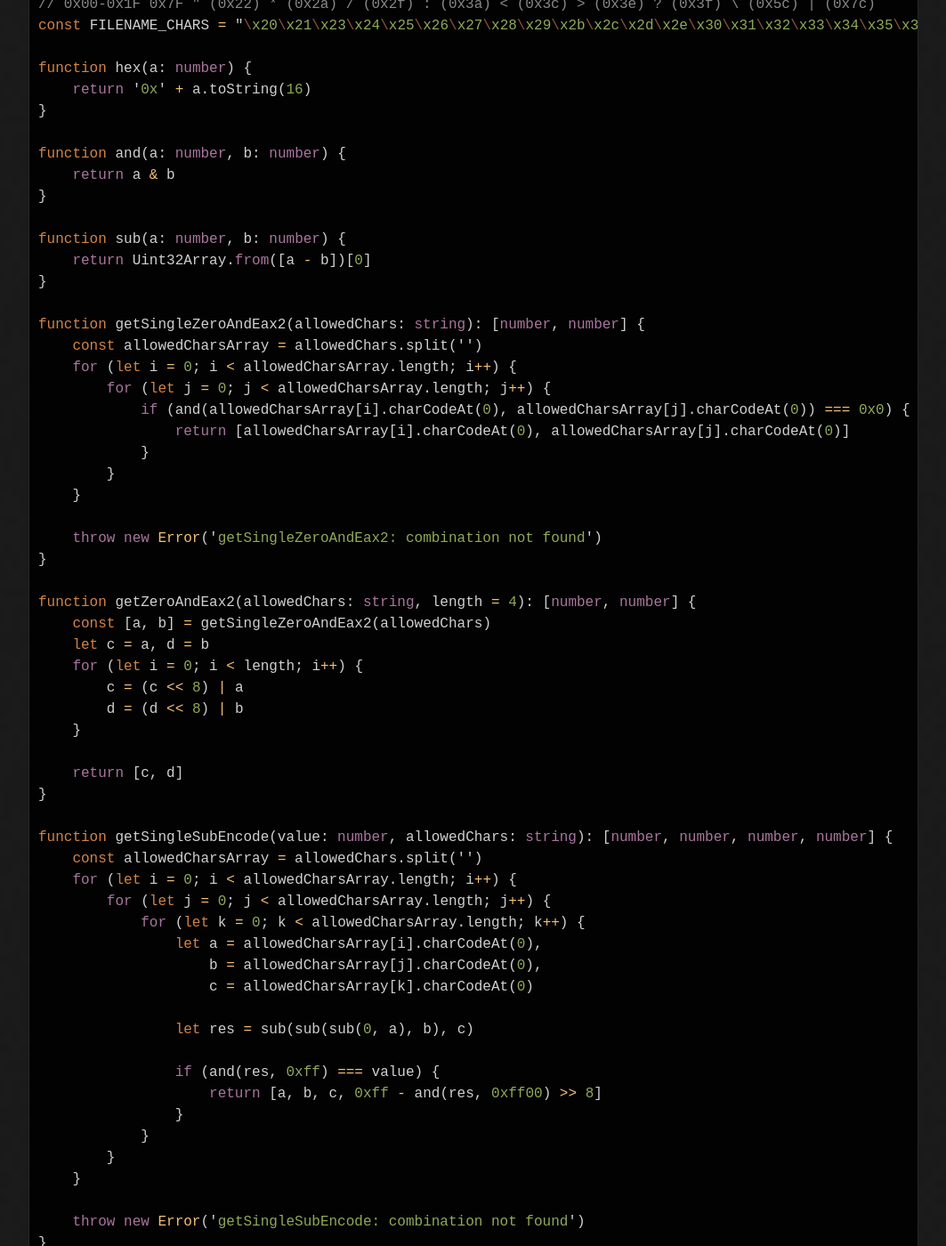
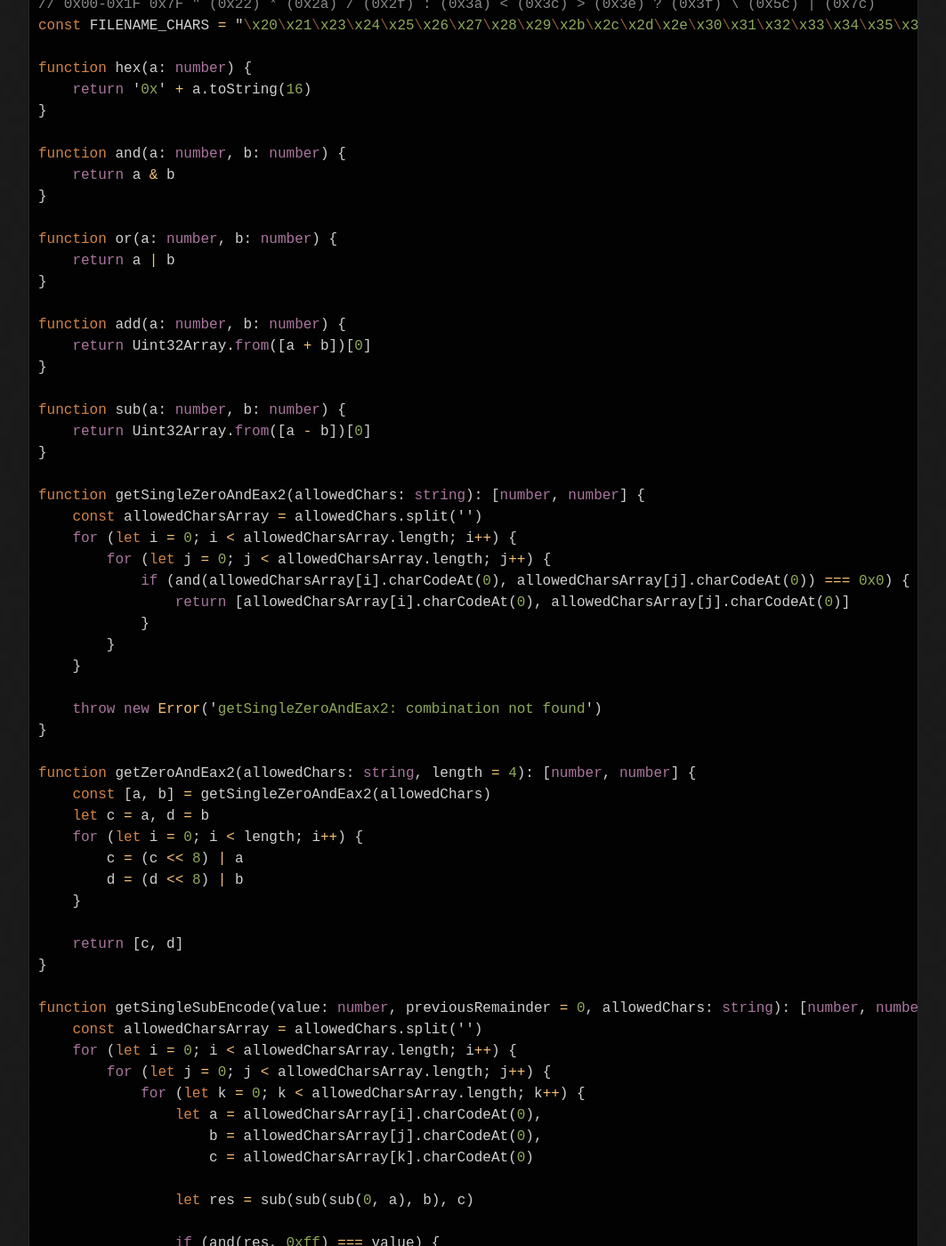
Before and after one commit to phra/phra.github.io, a Jekyll site: the page built from posts/and-sub-encoder.md, in a window 1280 px wide and 1400 px high, scrolled down 874 px. Shown: the whole window at 89% size, without its empty margins (108-1171 px from the left). Built offline with Jekyll 4.4.1, drawn with Linux system fonts in a browser that asks for light colours; some of the changed text lies outside the part shown.

Commit message:
fix: and-sub encoder

```diff
--- a/posts/and-sub-encoder.md
+++ b/posts/and-sub-encoder.md
@@ -32,6 +32,12 @@
 function and(a, b) {
     return a & b;
 }
+function or(a, b) {
+    return a | b;
+}
+function add(a, b) {
+    return Uint32Array.from([a + b])[0];
+}
 function sub(a, b) {
     return Uint32Array.from([a - b])[0];
 }
@@ -55,7 +61,7 @@
     }
     return [c, d];
 }
-function getSingleSubEncode(value, allowedChars) {
+function getSingleSubEncode(value, previousRemainder = 0, allowedChars) {
     const allowedCharsArray = allowedChars.split('');
     for (let i = 0; i < allowedCharsArray.length; i++) {
         for (let j = 0; j < allowedCharsArray.length; j++) {
@@ -63,7 +69,7 @@
                 let a = allowedCharsArray[i].charCodeAt(0), b = allowedCharsArray[j].charCodeAt(0), c = allowedCharsArray[k].charCodeAt(0);
                 let res = sub(sub(sub(0, a), b), c);
                 if (and(res, 0xff) === value) {
-                    return [a, b, c, 0xff - and(res, 0xff00) >> 8];
+                    return [a, b, c, add(sub(0xff, res), previousRemainder) >> 8];
                 }
             }
         }
@@ -73,9 +79,8 @@
 function getSubEncode(value, allowedChars, length = 4) {
     let remaining = value, remainder = 0, a = 0, b = 0, c = 0;
     for (let i = 0; i < length; i++) {
-        const current = and(remaining + remainder, 0x00000000000000ff);
-        console.log(`encoding ${hex(current)}`)
-        const [d, e, f, r] = getSingleSubEncode(current, allowedChars);
+        const current = and(add(remaining, remainder), 0x00000000000000ff);
+        const [d, e, f, r] = getSingleSubEncode(current, remainder, allowedChars);
         a = (d << (8 * i)) | a;
         b = (e << (8 * i)) | b;
         c = (f << (8 * i)) | c;
@@ -124,6 +129,14 @@
     return a & b
 }
 
+function or(a: number, b: number) {
+    return a | b
+}
+
+function add(a: number, b: number) {
+    return Uint32Array.from([a + b])[0]
+}
+
 function sub(a: number, b: number) {
     return Uint32Array.from([a - b])[0]
 }
@@ -152,7 +165,7 @@
     return [c, d]
 }
 
-function getSingleSubEncode(value: number, allowedChars: string): [number, number, number, number] {
+function getSingleSubEncode(value: number, previousRemainder = 0, allowedChars: string): [number, number, number, number] {
     const allowedCharsArray = allowedChars.split('')
     for (let i = 0; i < allowedCharsArray.length; i++) {
         for (let j = 0; j < allowedCharsArray.length; j++) {
@@ -164,7 +177,7 @@
                 let res = sub(sub(sub(0, a), b), c)
 
                 if (and(res, 0xff) === value) {
-                    return [a, b, c, 0xff - and(res, 0xff00) >> 8]
+                    return [a, b, c, add(sub(0xff, res), previousRemainder) >> 8]
                 }
             }
         }
@@ -181,8 +194,8 @@
         c = 0
 
     for (let i = 0; i < length; i++) {
-        const current = and(remaining + remainder, 0x00000000000000ff)
-        const [d, e, f, r] = getSingleSubEncode(current, allowedChars)
+        const current = and(add(remaining, remainder), 0x00000000000000ff)
+        const [d, e, f, r] = getSingleSubEncode(current, remainder, allowedChars)
         a = (d << (8 * i)) | a
         b = (e << (8 * i)) | b
         c = (f << (8 * i)) | c
```
